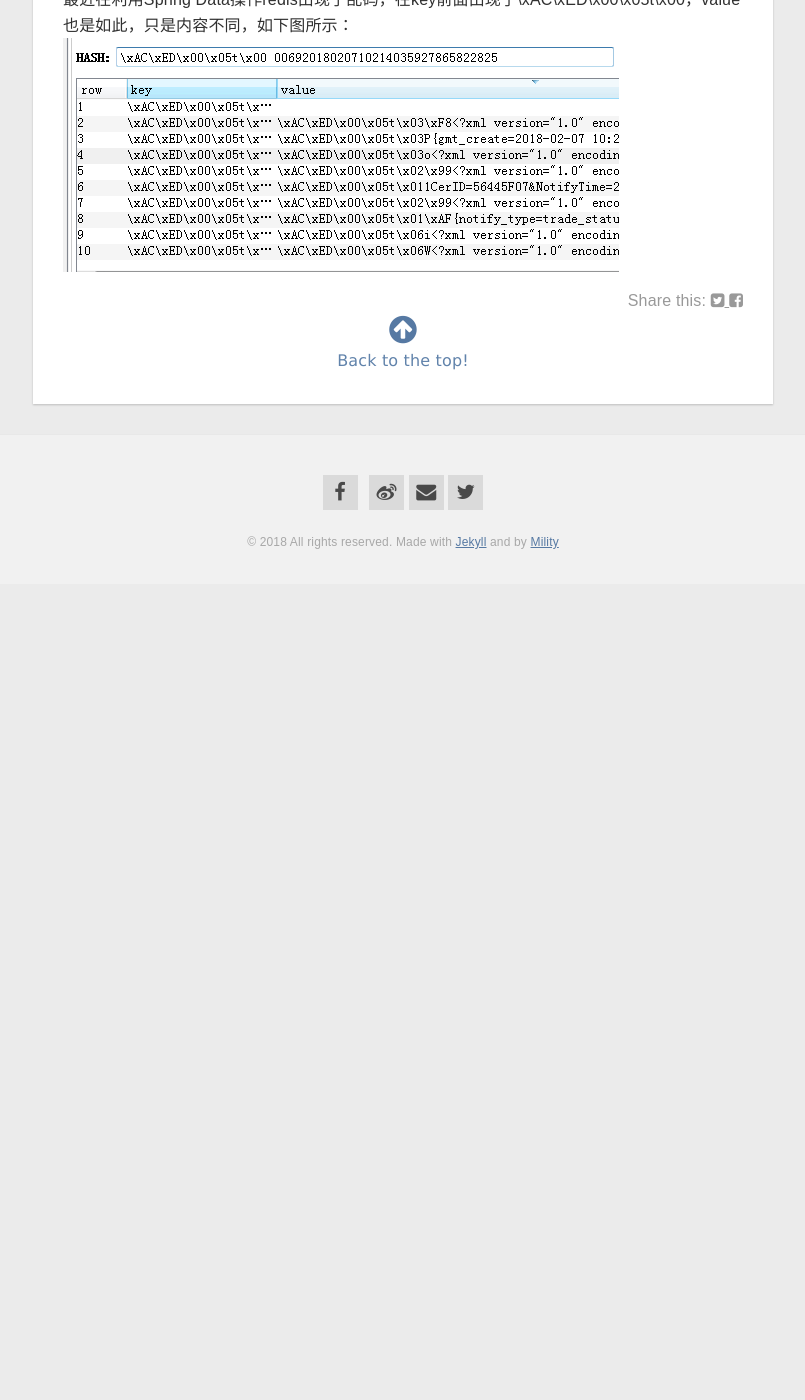
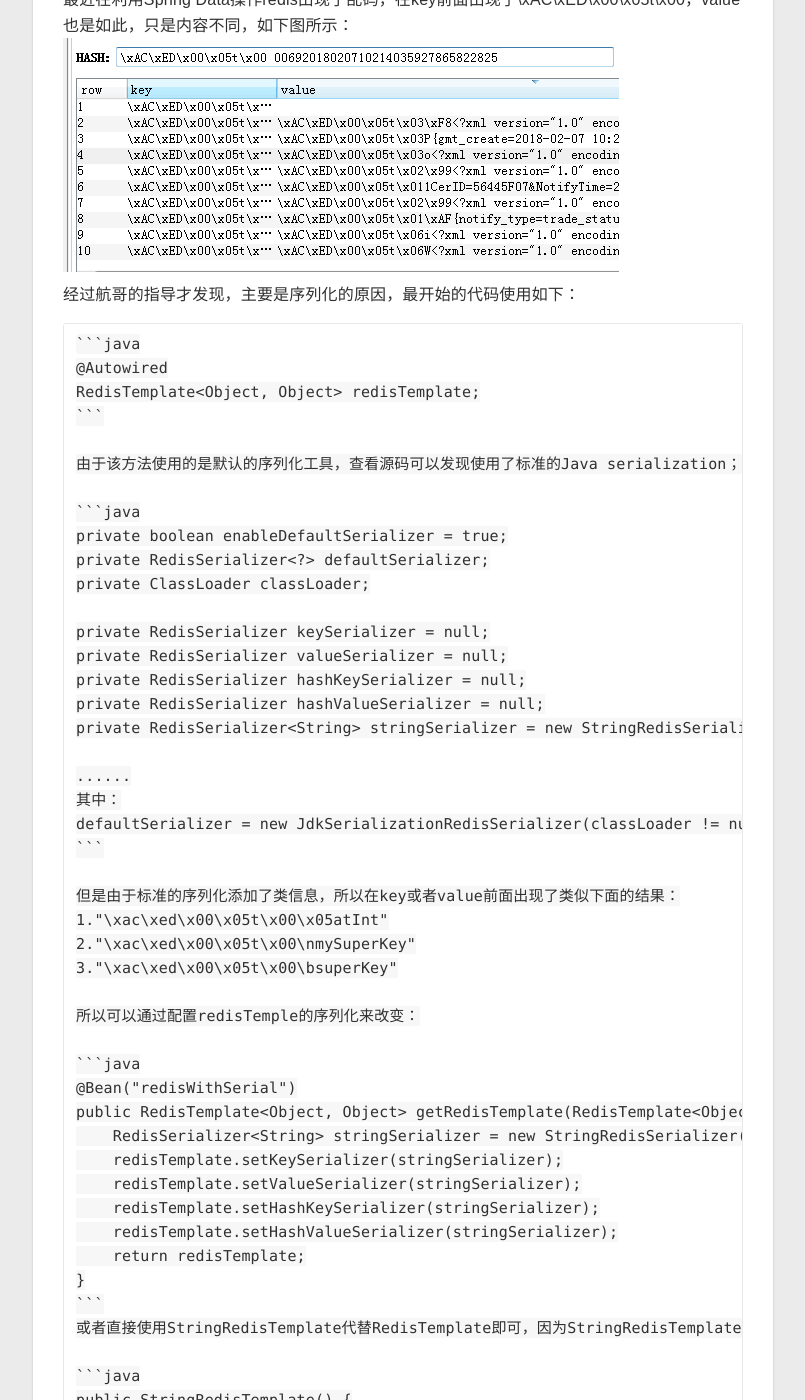
Before and after one commit to Mility/Mility.github.io, a Jekyll site: the page built from _posts/2018-02-08-Spring-Data-Redis存储键值出现乱码.markdown, in a window 1280 px wide and 1400 px high, scrolled down 270 px. Shown: the whole window, without its empty margins (237-1042 px from the left). Built offline with Jekyll 4.4.1, drawn with Linux system fonts in a browser that asks for light colours; nearby versions of some CDN libraries; comment, search, counter and statistics services are not loaded; before the commit the page ends 900 px from its top, so only the background shows below that; some of the changed text lies outside the part shown.

Commit message:
增加了20180208博文的内容和图片

````diff
--- a/_posts/2018-02-08-Spring-Data-Redis存储键值出现乱码.markdown
+++ b/_posts/2018-02-08-Spring-Data-Redis存储键值出现乱码.markdown
@@ -4,4 +4,63 @@ title: "Spring-Data-Redis存储键值出现乱码"
 ---
 
    最近在利用Spring Data操作redis出现了乱码，在key前面出现了\xAC\xED\x00\x05t\x00，value也是如此，只是内容不同，如下图所示：
-    ![乱码](/img/post/20180208.png)
+    ![乱码](/img/post/20180208_1.png)
+	经过航哥的指导才发现，主要是序列化的原因，最开始的代码使用如下：
+
+	```java
+	@Autowired
+	RedisTemplate<Object, Object> redisTemplate;
+	```
+
+	由于该方法使用的是默认的序列化工具，查看源码可以发现使用了标准的Java serialization；
+
+	```java
+	private boolean enableDefaultSerializer = true;
+	private RedisSerializer<?> defaultSerializer;
+	private ClassLoader classLoader;
+
+	private RedisSerializer keySerializer = null;
+	private RedisSerializer valueSerializer = null;
+	private RedisSerializer hashKeySerializer = null;
+	private RedisSerializer hashValueSerializer = null;
+	private RedisSerializer<String> stringSerializer = new StringRedisSerializer();
+
+	......
+	其中：
+	defaultSerializer = new JdkSerializationRedisSerializer(classLoader != null ? classLoader : this.getClass().getClassLoader());
+	```
+
+	但是由于标准的序列化添加了类信息，所以在key或者value前面出现了类似下面的结果：
+	1."\xac\xed\x00\x05t\x00\x05atInt"
+    2."\xac\xed\x00\x05t\x00\nmySuperKey"
+    3."\xac\xed\x00\x05t\x00\bsuperKey"
+
+	所以可以通过配置redisTemple的序列化来改变：
+
+	```java
+	@Bean("redisWithSerial")
+	public RedisTemplate<Object, Object> getRedisTemplate(RedisTemplate<Object, Object> redisTemplate) {
+	    RedisSerializer<String> stringSerializer = new StringRedisSerializer();
+	    redisTemplate.setKeySerializer(stringSerializer);
+	    redisTemplate.setValueSerializer(stringSerializer);
+	    redisTemplate.setHashKeySerializer(stringSerializer);
+	    redisTemplate.setHashValueSerializer(stringSerializer);
+	    return redisTemplate;
+	}
+	```
+	或者直接使用StringRedisTemplate代替RedisTemplate即可，因为StringRedisTemplate的序列化配置如下：
+
+	```java
+	public StringRedisTemplate() {
+		RedisSerializer<String> stringSerializer = new StringRedisSerializer();
+		setKeySerializer(stringSerializer);
+		setValueSerializer(stringSerializer);
+		setHashKeySerializer(stringSerializer);
+		setHashValueSerializer(stringSerializer);
+	}
+	```
+
+	最后测试解决了乱码：
+	![乱码](/img/post/20180208_2.png)
+
+	更多请参考[Spring Data with Redis](https://dzone.com/articles/spring-data-redis)和[Weird redis key with spring data Jedis](https://stackoverflow.com/questions/13215024/weird-redis-key-with-spring-data-jedis)。
````
Also changed, not shown: img/post/20180208_1.png (renamed from img/post/20180208.png), img/post/20180208_2.png (added).
